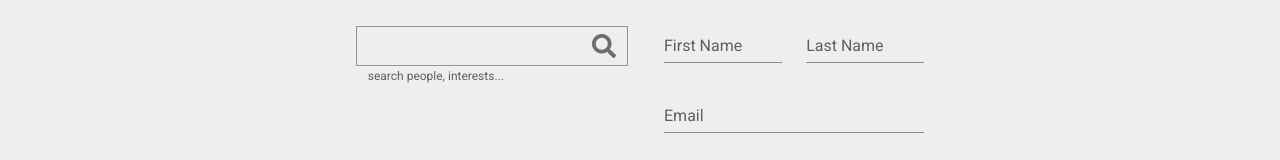
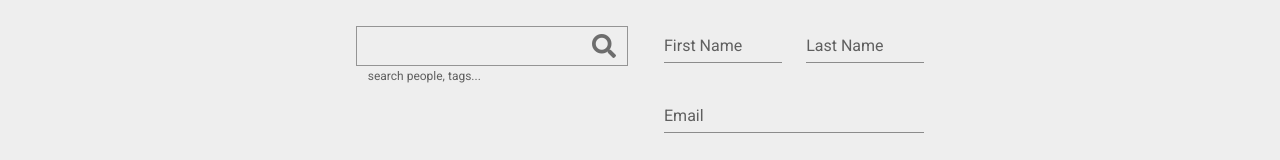
Before and after one commit to Simon-Truong/anecdote-ui, a Vue app: page / in a window 1280 px wide. Shown: the part 122-282 px from the top of the page. Built offline with nearby package versions, Linux system fonts and the light colour scheme.

Commit message:
[feat] initial implementation of search

```diff
--- a/src/App.vue
+++ b/src/App.vue
@@ -21,9 +21,9 @@ export default {
     Footer
   },
 
-  data: () => ({
-    //
-  })
+  data() {
+    return {}
+  }
 };
 </script>
 
--- a/src/components/About.vue
+++ b/src/components/About.vue
@@ -48,7 +48,9 @@
 <script>
 export default {
   name: 'About',
-  data() {}
+  data() {
+    return {}
+  }
 };
 </script>
 
--- a/src/components/Home.vue
+++ b/src/components/Home.vue
@@ -18,9 +18,12 @@
                 class="custom-text-field"
                 outlined
                 append-icon="fa-search"
-                hint="search people, interests..."
+                hint="search people, tags..."
                 persistent-hint
                 dense
+                @click:append="search"
+                @keydown.enter="search"
+                v-model="searchQuery"
               ></v-text-field>
             </v-col>
           </v-row>
@@ -67,7 +70,24 @@
 <script>
 export default {
   name: 'Home',
-  data() {}
+  data() {
+    return {
+      searchQuery: ''
+    };
+  },
+  methods: {
+    search() {
+      const q = this.searchQuery;
+      const routeOptions = {
+        path: 'root',
+        query: {
+          q
+        }
+      };
+
+      this.$router.push(routeOptions);
+    }
+  }
 };
 </script>
 
--- a/src/components/Root.vue
+++ b/src/components/Root.vue
@@ -6,6 +6,7 @@
         <v-col cols="6">
           <v-data-table
             class="custom-headers"
+            :loading="isLoading"
             loading-text="Loading... Please wait"
             :headers="headers"
             :items="items"
@@ -45,6 +46,9 @@ export default {
   name: 'Root',
   data() {
     return {
+      query: null,
+      isLoading: true,
+      // grid
       headers: [
         // TODO: avatars
         {
@@ -71,7 +75,7 @@ export default {
   methods: {
     getUsers() {
       axios
-        .get(`${process.env.VUE_APP_API_URL}/users`)
+        .get(`${process.env.VUE_APP_API_URL}/users?q=${this.query}`)
         .then(response => {
           const users = response.data;
           this.items = users.map(user => {
@@ -79,11 +83,15 @@ export default {
             user._tags = user.tags.join(', ');
             return user;
           });
+
+          this.isLoading = false;
         })
         .catch(error => console.log({ error }));
     }
   },
   created() {
+    this.query = this.$route.query.q;
+
     this.getUsers();
   }
 };
```
